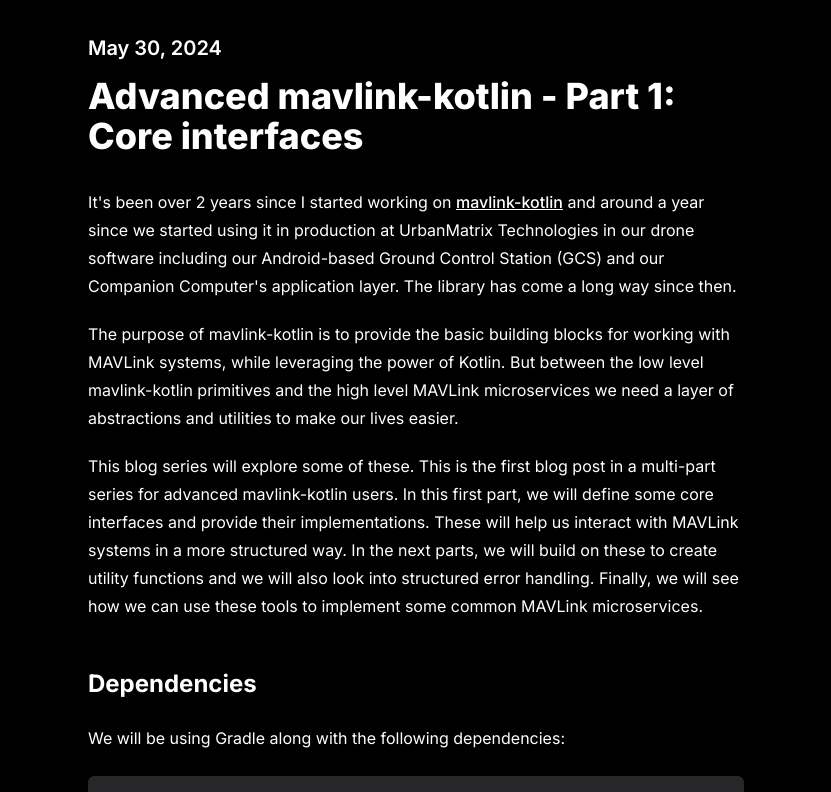
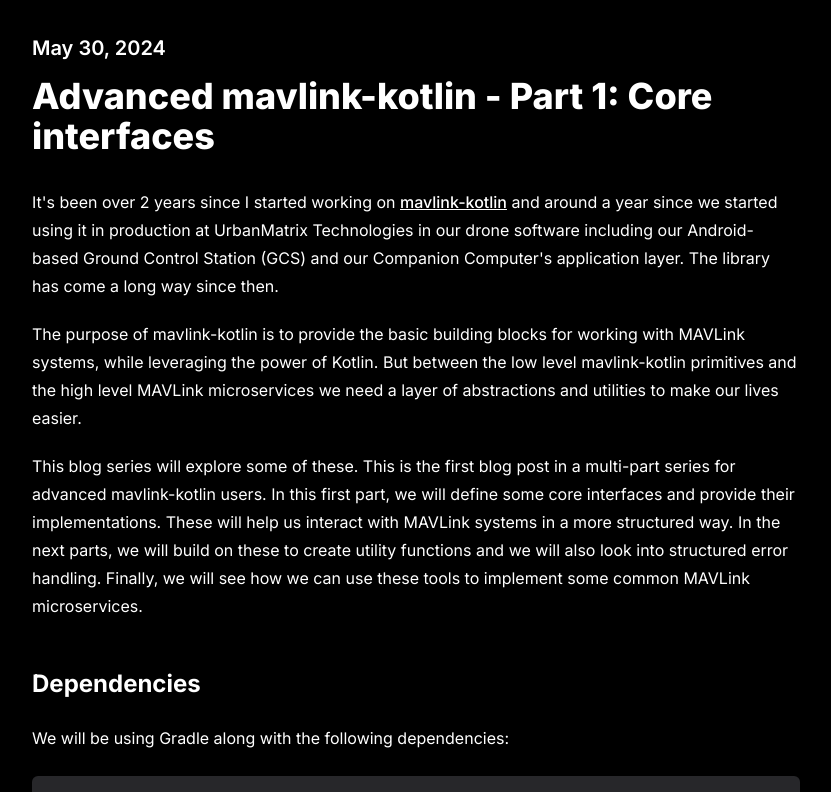
Before and after one commit to divyanshupundir/website, a Next.js app: page /blog/advanced-mavlink-kotlin-part-1 in a window 1280 px wide. Shown: the top 792 px of the page, without its empty margins (224-1055 px from the left). Built offline with nearby package versions, Linux system fonts and the light colour scheme.

Commit message:
refactor: Update blog layout

```diff
--- a/src/app/blog/[postId]/page.tsx
+++ b/src/app/blog/[postId]/page.tsx
@@ -55,7 +55,7 @@
     .default;
 
   return (
-    <div className={"prose m-4 sm:m-8 sm:mx-auto"}>
+    <div className={"prose m-4 sm:m-8 sm:mx-auto sm:max-w-3xl"}>
       <h3>{data.date}</h3>
       <h1>{data.title}</h1>
       <PostContent />
--- a/src/app/blog/page.tsx
+++ b/src/app/blog/page.tsx
@@ -15,6 +15,7 @@
 export default function BlogPage() {
   return (
     <div className="m-4 sm:m-8">
+      <div className="mx-auto max-w-3xl">
         <h1 className="text-3xl sm:text-5xl">Blog</h1>
         <ul className="mt-8 space-y-8 sm:mt-10">
           {getAllPosts().map((post) => (
@@ -24,5 +25,6 @@
           ))}
         </ul>
       </div>
+    </div>
   );
 }
```
Lines whose indentation alone changed are shown as unchanged.
